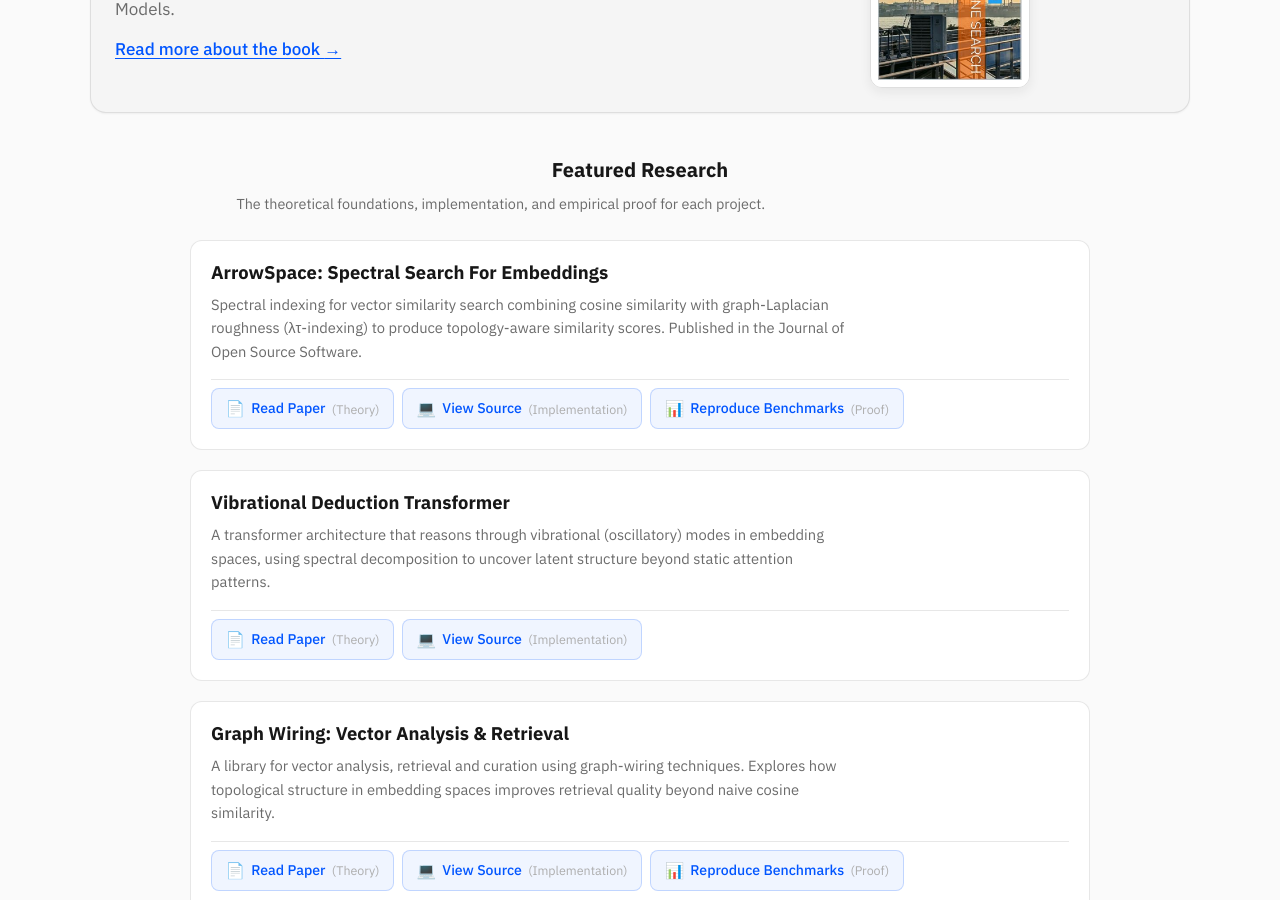
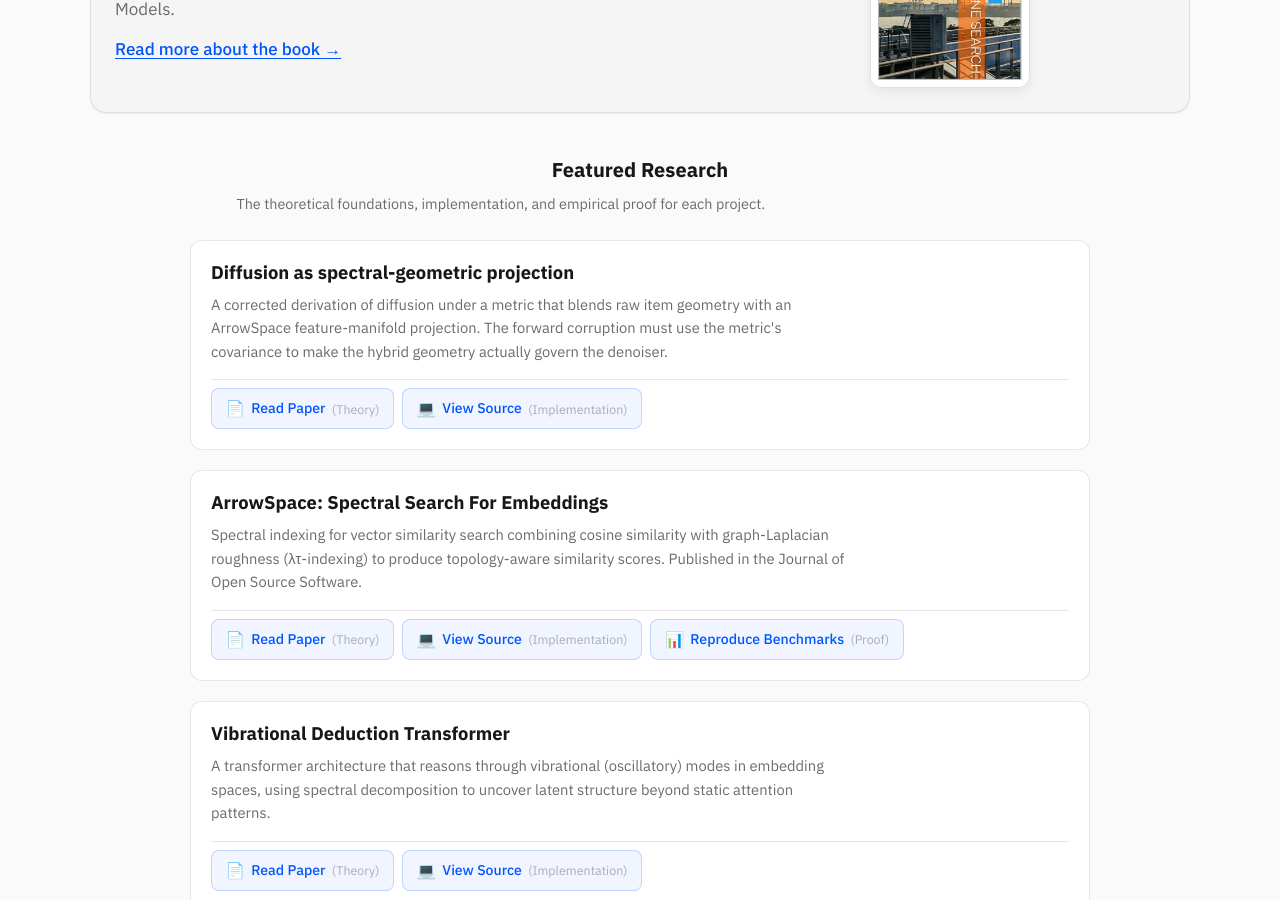
Before and after one commit to Mec-iS/staticwebpage, a Jekyll site: the page built from index.md, in a window 1280 px wide and 900 px high, scrolled down 1010 px. Built offline with Jekyll 4.4.1, drawn with Linux system fonts in a browser that asks for light colours.

Commit message:
feat(home): feature post 021 in Featured Research
Adds the diffusion-as-spectral-projection blog post as a triad-card in
the Featured Research section, treating exploratory research writing as
personal research. The /blog page already auto-includes it via site.posts.

```diff
--- a/index.md
+++ b/index.md
@@ -367,6 +367,14 @@ layout: default
 
   <div class="featured-works-grid">
     {% include triad-card.html
+      title="Diffusion as spectral-geometric projection"
+      abstract="A corrected derivation of diffusion under a metric that blends raw item geometry with an ArrowSpace feature-manifold projection. The forward corruption must use the metric's covariance to make the hybrid geometry actually govern the denoiser."
+      paper_url="/posts/021_diffusion_as_spectral_geometric_projection/"
+      source_url="https://github.com/tuned-org-uk/pyarrowspace"
+      tags="arrowspace diffusion spectral-geometry"
+    %}
+
+    {% include triad-card.html
       title="ArrowSpace: Spectral Search For Embeddings"
       abstract="Spectral indexing for vector similarity search combining cosine similarity with graph-Laplacian roughness (λτ-indexing) to produce topology-aware similarity scores. Published in the Journal of Open Source Software."
       paper_url="https://doi.org/10.21105/joss.09002"
```
